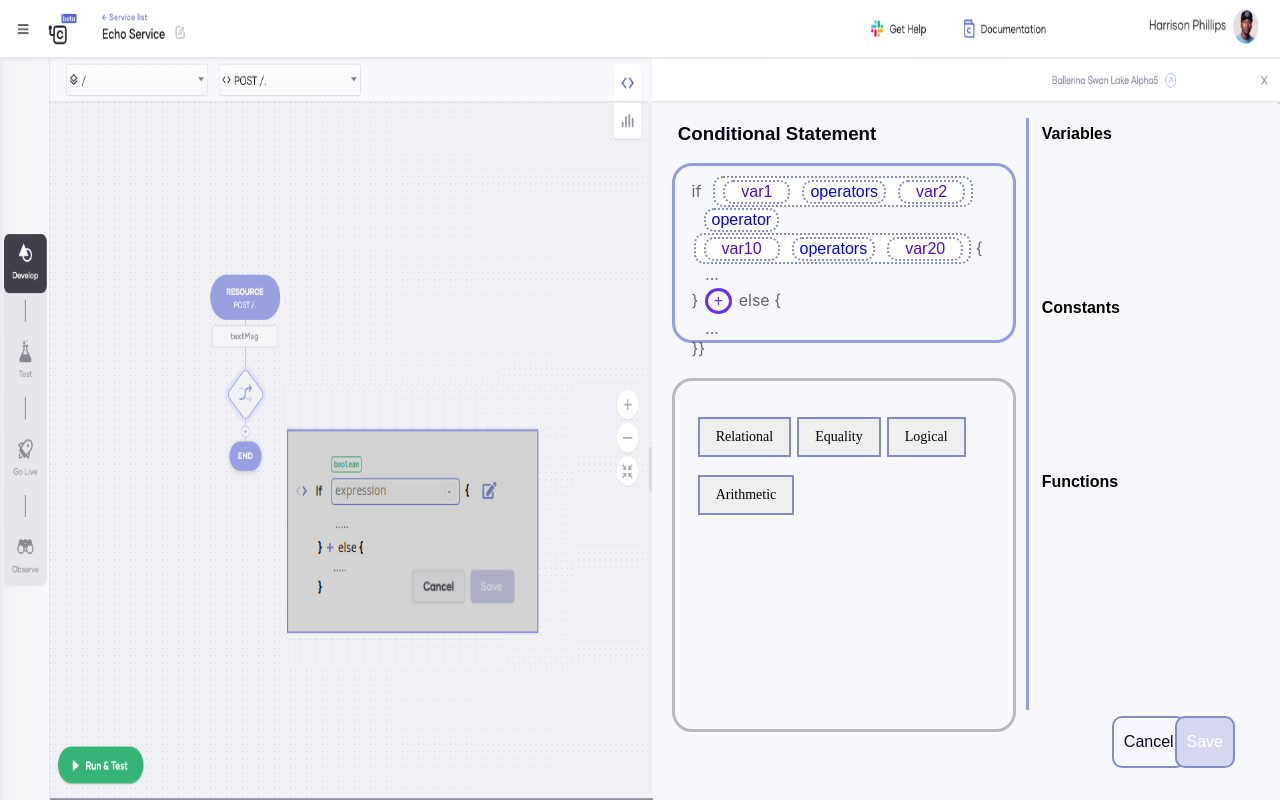
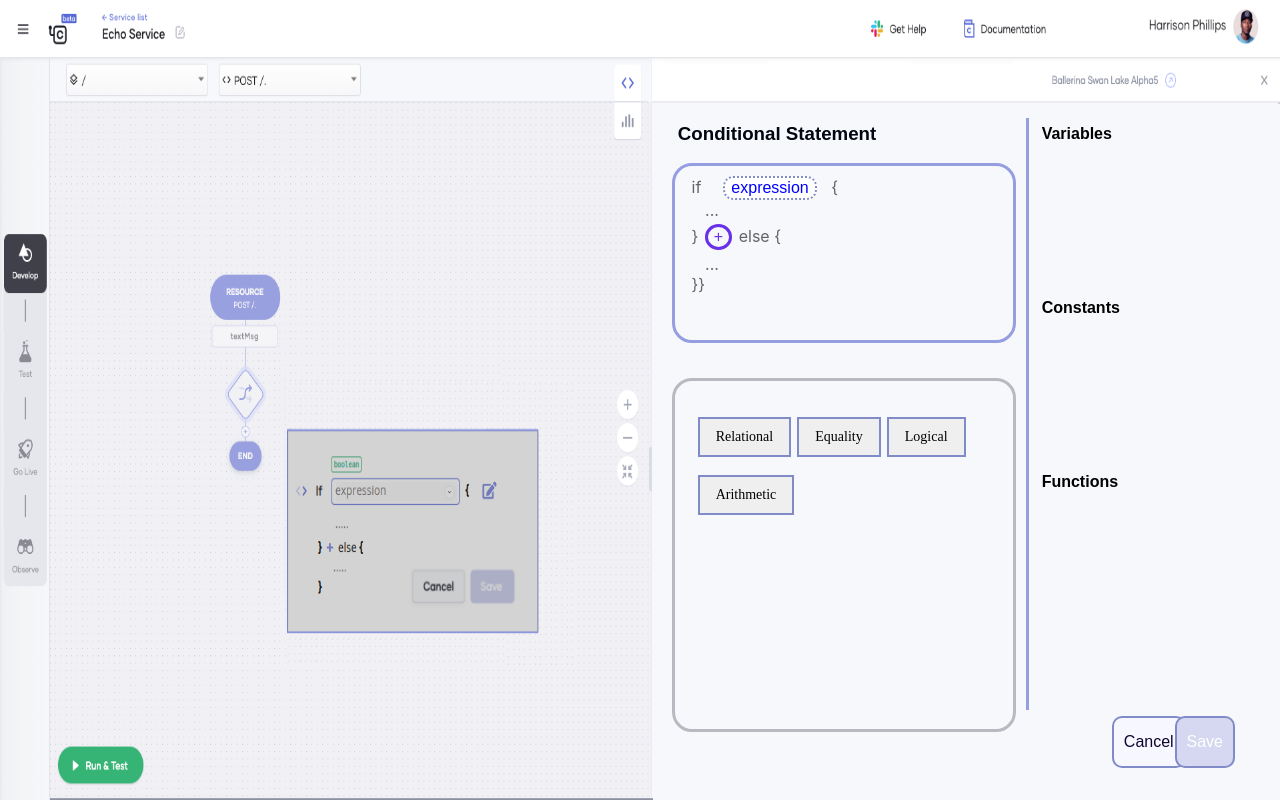
Before and after one commit to madushajg/tree-editor, a React (Create React App) app: page / in a window 1280 px wide. Built offline with nearby package versions, Linux system fonts and the light colour scheme.

Commit message:
Add scroller for template editor

```diff
--- a/src/components/ExpressionTypes/Arithmetic/index.tsx
+++ b/src/components/ExpressionTypes/Arithmetic/index.tsx
@@ -26,13 +26,13 @@ export function ArithmeticC(props: ArithmeticProps) {
     return (
         <span>
             {/* {"("} */}
-            <button className="template-button">{lhs}</button>
-            {/* <button className="template-button" onClick={onClickOnExpression}>{lhs}</button> */}
+            {/* <button className="template-button">{lhs}</button> */}
+            <button className="template-button" onClick={onClickOnExpression}>{lhs}</button>
             <span className="App-expression-block App-expression-block-element">
                 <button className="template-button">operators</button>
             </span>
-            <button className="template-button">{rhs}</button>
-            {/* <button className="template-button" onClick={onClickOnExpression}>{rhs}</button> */}
+            {/* <button className="template-button">{rhs}</button> */}
+            <button className="template-button" onClick={onClickOnExpression}>{rhs}</button>
             {/* {")"} */}
         </span>
     );
--- a/src/components/MainContainer/index.tsx
+++ b/src/components/MainContainer/index.tsx
@@ -44,64 +44,64 @@ import { Expression } from '../../models/definitions';
 // }
 
 // if (var1 + var2) > (var10 + var20)
+// export const sampleModel: Expression = {
+//     type: ["boolean"],
+//     kind: "RelationalC",
+//     expressionType: {
+//         lhsExp: {
+//             type: ["int", "float", "decimal"],
+//             kind: "ArithmeticC",
+//             expressionType: {
+//                 lhsOperand: {
+//                     type: ["int", "float", "decimal", "string"],
+//                     kind: "VariableC",
+//                     expressionType: {
+//                         name: "var1"
+//                     }
+//                 },
+//                 operator: "+",
+//                 rhsOperand: {
+//                     type: ["int", "float", "decimal", "string"],
+//                     kind: "VariableC",
+//                     expressionType: {
+//                         name: "var2"
+//                     }
+//                 }
+//             }
+//         },
+//         operator: ">",
+//         rhsExp: {
+//             type: ["int", "float", "decimal"],
+//             kind: "ArithmeticC",
+//             expressionType: {
+//                 lhsOperand: {
+//                     type: ["int", "float", "decimal", "string"],
+//                     kind: "VariableC",
+//                     expressionType: {
+//                         name: "var10"
+//                     }
+//                 },
+//                 operator: "+",
+//                 rhsOperand: {
+//                     type: ["int", "float", "decimal", "string"],
+//                     kind: "VariableC",
+//                     expressionType: {
+//                         name: "var20"
+//                     }
+//                 }
+//             }
+//         }
+//     }
+// }
+
+// if false
 export const sampleModel: Expression = {
     type: ["boolean"],
-    kind: "RelationalC",
-    expressionType: {
-        lhsExp: {
-            type: ["int", "float", "decimal"],
-            kind: "ArithmeticC",
-            expressionType: {
-                lhsOperand: {
-                    type: ["int", "float", "decimal", "string"],
-                    kind: "VariableC",
-                    expressionType: {
-                        name: "var1"
-                    }
-                },
-                operator: "+",
-                rhsOperand: {
-                    type: ["int", "float", "decimal", "string"],
-                    kind: "VariableC",
-                    expressionType: {
-                        name: "var2"
-                    }
-                }
-            }
-        },
-        operator: ">",
-        rhsExp: {
-            type: ["int", "float", "decimal"],
-            kind: "ArithmeticC",
-            expressionType: {
-                lhsOperand: {
-                    type: ["int", "float", "decimal", "string"],
-                    kind: "VariableC",
-                    expressionType: {
-                        name: "var10"
-                    }
-                },
-                operator: "+",
-                rhsOperand: {
-                    type: ["int", "float", "decimal", "string"],
-                    kind: "VariableC",
-                    expressionType: {
-                        name: "var20"
-                    }
-                }
-            }
-        }
-    }
+    kind: "LiteralC",
+    // expressionType: {
+    //     value: "false"
+    // }
 }
-
-// if false
-// export const sampleModel: Expression = {
-//     type: ["boolean"],
-//     kind: "LiteralC",
-//     // expressionType: {
-//     //     value: "false"
-//     // }
-// }
 
 // // if 30 > 40
 // export const sampleModel: Expression = {
--- a/src/components/MainContainer/styles.css
+++ b/src/components/MainContainer/styles.css
@@ -103,7 +103,10 @@
 .App-statement-template-editor-inner {
     position: relative;
     left: 5%;
-    top: 5%
+    top: 5%;
+    width: 93%;
+    height: 93%;
+    overflow: scroll;
 }
 
 
```
